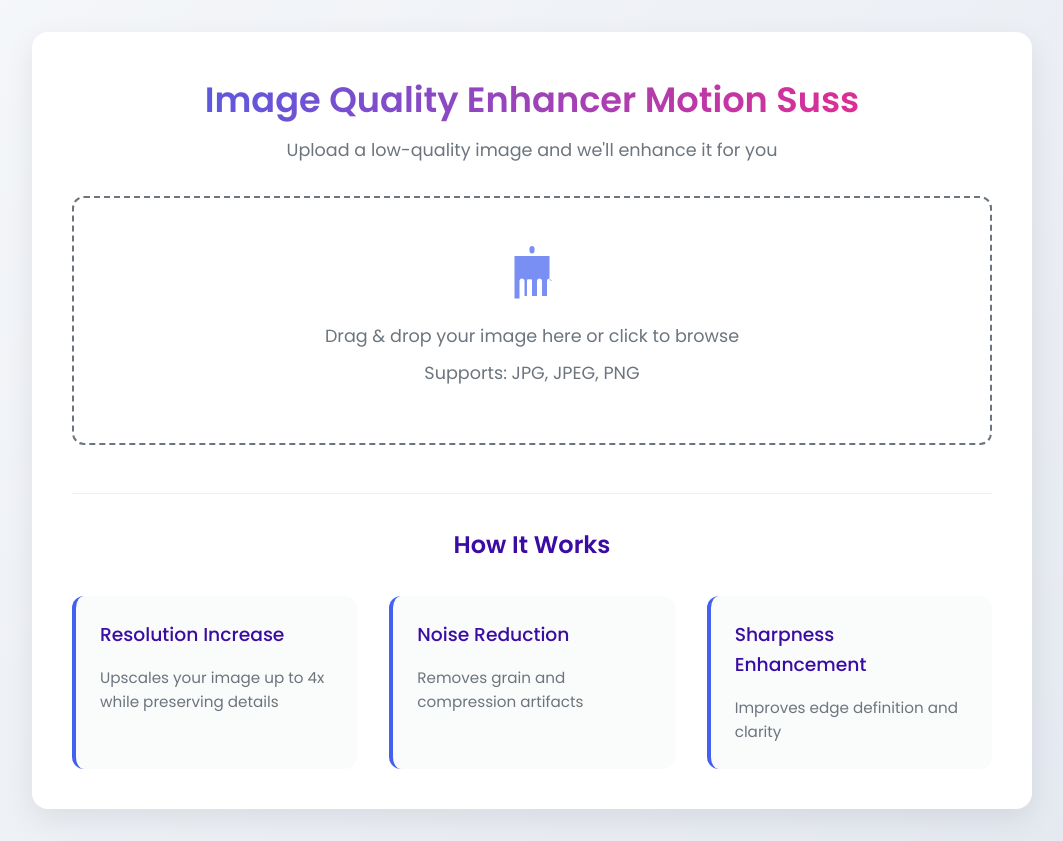
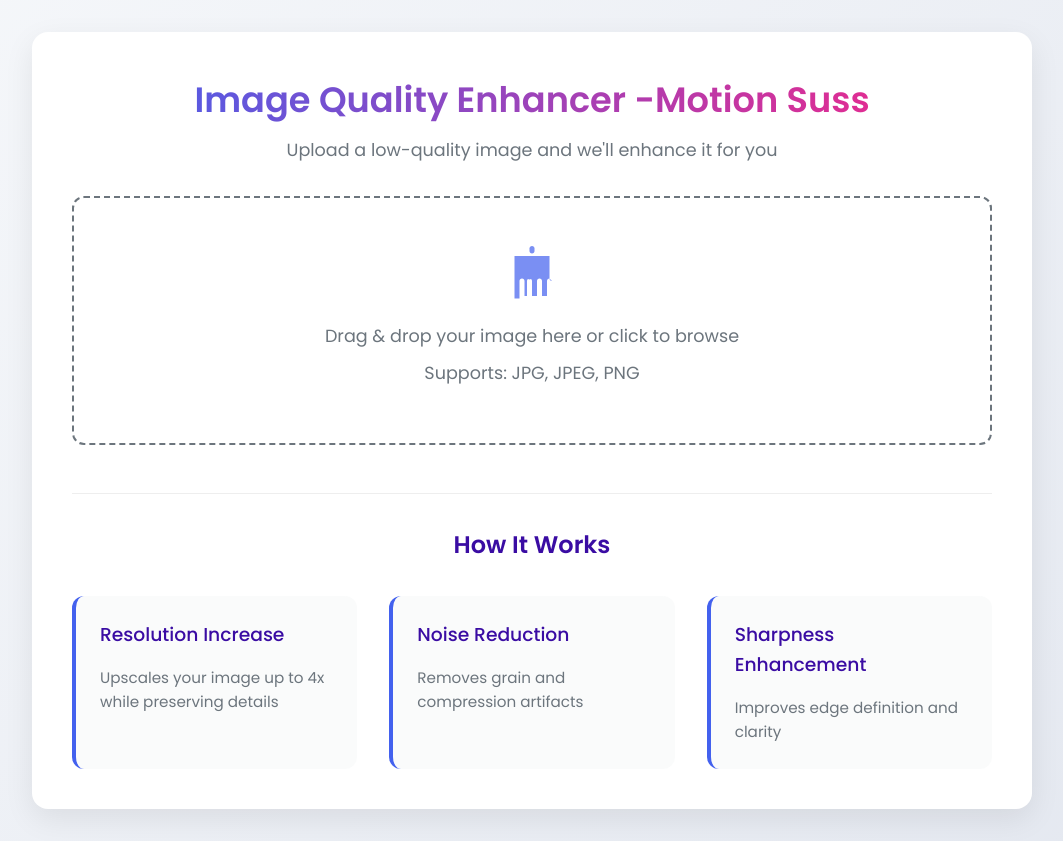
Before and after one commit to MotionSuss/Image-quality-enhancer, a plain HTML site: page index.html in a window 1280 px wide. Shown: the whole page, without its empty margins (108-1171 px from the left). Drawn offline with Linux system fonts and the light colour scheme.

Commit message:
Update index.html

```diff
--- a/index.html
+++ b/index.html
@@ -3,7 +3,7 @@
 <head>
     <meta charset="UTF-8">
     <meta name="viewport" content="width=device-width, initial-scale=1.0">
-    <title>Image Quality Enhancer | Motion Suss</title>
+    <title>Image Quality Enhancer -Motion Suss</title>
     <script src="https://cdn.jsdelivr.net/npm/onnxruntime-web/dist/ort.min.js"></script>
     <script src="https://cdnjs.cloudflare.com/ajax/libs/FileSaver.js/2.0.5/FileSaver.min.js"></script>
     <link href="https://fonts.googleapis.com/css2?family=Poppins:wght@300;400;500;600;700&display=swap" rel="stylesheet">
@@ -408,7 +408,7 @@
 </head>
 <body>
     <div class="container">
-        <h1>Image Quality Enhancer <span style="color: var(--accent);">Motion Suss</span></h1>
+        <h1>Image Quality Enhancer <span style="color: var(--accent);">-Motion Suss</span></h1>
         <p class="subtitle">Upload a low-quality image and we'll enhance it for you</p>
 
         <div class="upload-area" id="uploadArea">
```
